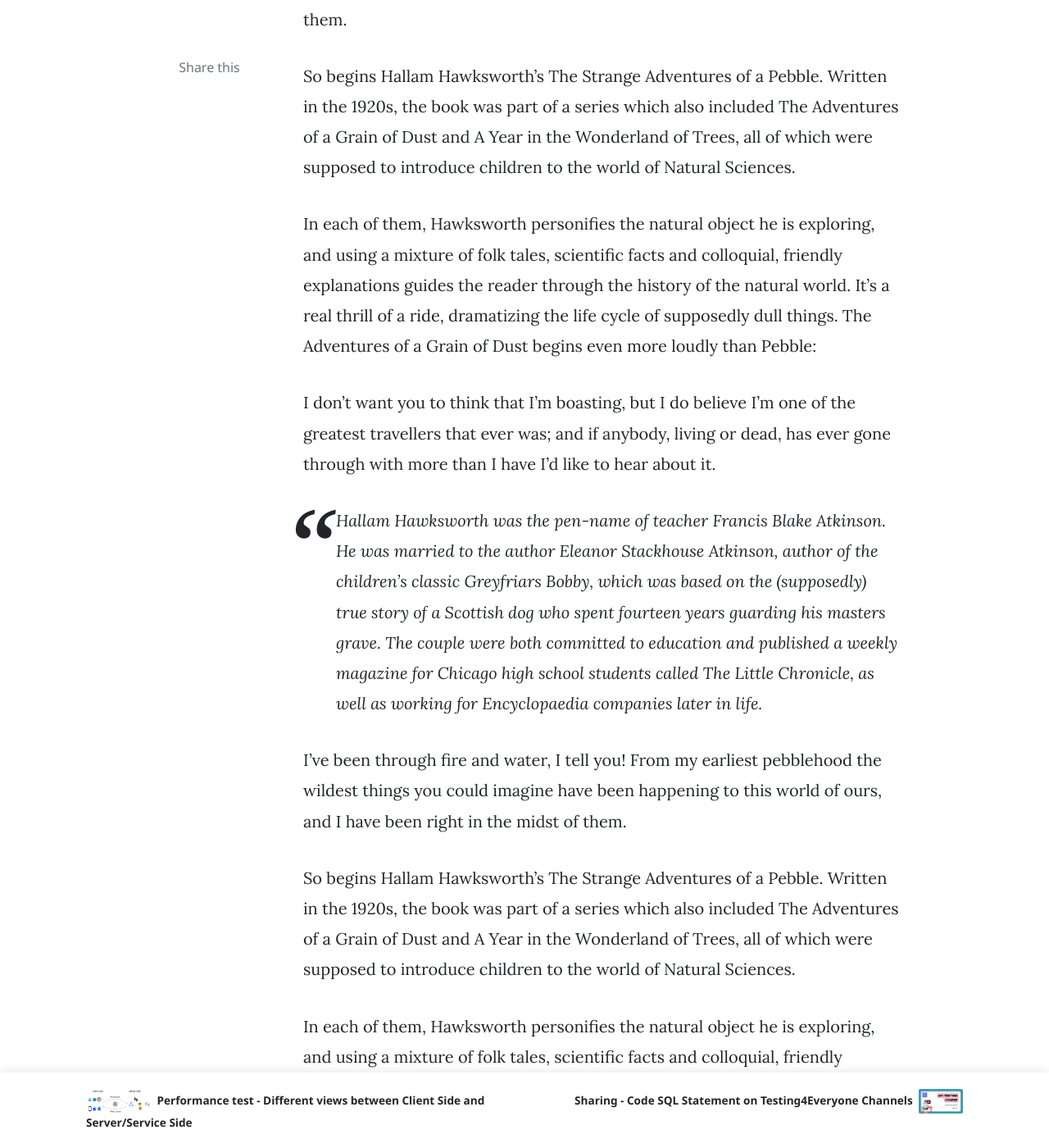
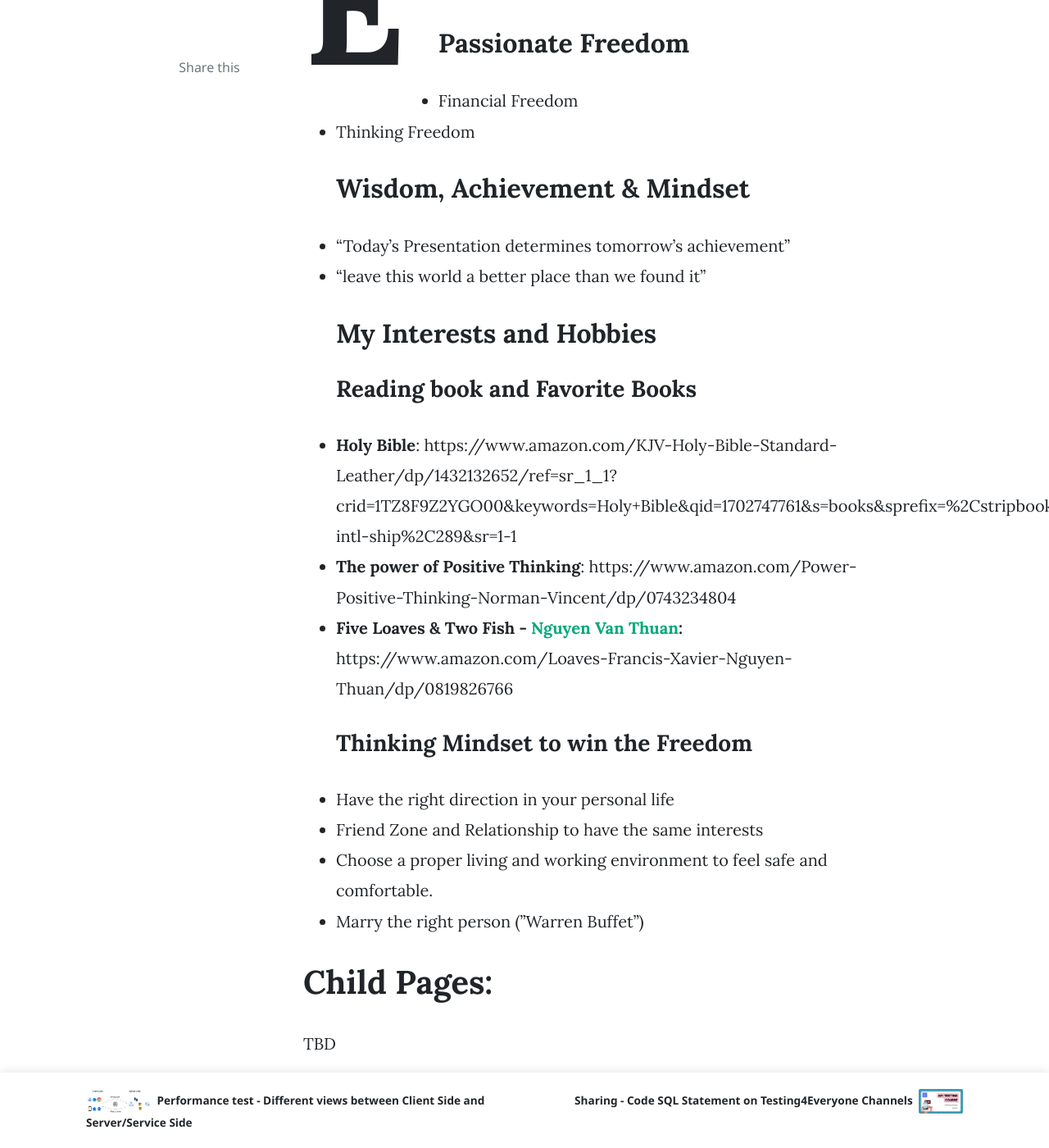
Before and after one commit to josdoaitran/josdoaitran.github.io, a Jekyll site: the page built from _posts/2019-01-22-never-stopped-worrying-never-loved-bomb.md, in a window 1280 px wide and 1400 px high, scrolled down 607 px. Shown: the whole window at 82% size. Built offline with Jekyll 4.4.1, drawn with Linux system fonts in a browser that asks for light colours; nearby versions of some CDN libraries; comment, search, counter and statistics services are not loaded; some of the changed text lies outside the part shown.

Commit message:
update contents page and blogs

```diff
--- a/_posts/2019-01-22-never-stopped-worrying-never-loved-bomb.md
+++ b/_posts/2019-01-22-never-stopped-worrying-never-loved-bomb.md
@@ -1,37 +1,30 @@
 ---
 layout: post
-title:  "Never stopped worrying or loving the bomb"
+title:  "My Personal Life and Thinking"
 author: donald
-categories: [ Jekyll ]
-image: assets/images/14.jpg
-tags: featured
+categories: [ Doai-Tran ]
+image: assets/images/general-sharing/refresh-my-mind-my-life.jpg
+tags: sharing
 ---
-I’ve been through fire and water, I tell you! From my earliest pebblehood the wildest things you could imagine have been happening to this world of ours, and I have been right in the midst of them.
 
-So begins Hallam Hawksworth’s The Strange Adventures of a Pebble. Written in the 1920s, the book was part of a series which also included The Adventures of a Grain of Dust and A Year in the Wonderland of Trees, all of which were supposed to introduce children to the world of Natural Sciences.
+# Everything about me, you can follow here:
 
-In each of them, Hawksworth personifies the natural object he is exploring, and using a mixture of folk tales, scientific facts and colloquial, friendly explanations guides the reader through the history of the natural world. It’s a real thrill of a ride, dramatizing the life cycle of supposedly dull things. The Adventures of a Grain of Dust begins even more loudly than Pebble:
+## Passionate Freedom
+- Financial Freedom
+- Thinking Freedom
+## Wisdom, Achievement & Mindset
+- “Today’s Presentation determines tomorrow's achievement”
+- “leave this world a better place than we found it”
+## My Interests and Hobbies
+### Reading book and Favorite Books
+- **Holy Bible**: https://www.amazon.com/KJV-Holy-Bible-Standard-Leather/dp/1432132652/ref=sr_1_1?crid=1TZ8F9Z2YGO00&keywords=Holy+Bible&qid=1702747761&s=books&sprefix=%2Cstripbooks-intl-ship%2C289&sr=1-1
+- **The power of Positive Thinking**: https://www.amazon.com/Power-Positive-Thinking-Norman-Vincent/dp/0743234804
+- **Five Loaves & Two Fish - [Nguyen Van Thuan](https://www.amazon.com/s/ref=dp_byline_sr_book_1?ie=UTF8&field-author=Francis+Xavier+Nguyen+Van+Thuan&text=Francis+Xavier+Nguyen+Van+Thuan&sort=relevancerank&search-alias=books):** https://www.amazon.com/Loaves-Francis-Xavier-Nguyen-Thuan/dp/0819826766
+### Thinking Mindset to win the Freedom
+- Have the right direction in your personal life
+- Friend Zone and Relationship to have the same interests
+- Choose a proper living and working environment to feel safe and comfortable.
+- Marry the right person (”Warren Buffet”)
 
-I don’t want you to think that I’m boasting, but I do believe I’m one of the greatest travellers that ever was; and if anybody, living or dead, has ever gone through with more than I have I’d like to hear about it.
-
-> Hallam Hawksworth was the pen-name of teacher Francis Blake Atkinson. He was married to the author Eleanor Stackhouse Atkinson, author of the children’s classic Greyfriars Bobby, which was based on the (supposedly) true story of a Scottish dog who spent fourteen years guarding his masters grave. The couple were both committed to education and published a weekly magazine for Chicago high school students called The Little Chronicle, as well as working for Encyclopaedia companies later in life.
-
-I’ve been through fire and water, I tell you! From my earliest pebblehood the wildest things you could imagine have been happening to this world of ours, and I have been right in the midst of them.
-
-So begins Hallam Hawksworth’s The Strange Adventures of a Pebble. Written in the 1920s, the book was part of a series which also included The Adventures of a Grain of Dust and A Year in the Wonderland of Trees, all of which were supposed to introduce children to the world of Natural Sciences.
-
-In each of them, Hawksworth personifies the natural object he is exploring, and using a mixture of folk tales, scientific facts and colloquial, friendly explanations guides the reader through the history of the natural world. It’s a real thrill of a ride, dramatizing the life cycle of supposedly dull things. The Adventures of a Grain of Dust begins even more loudly than Pebble:
-
-#### I don’t want you to think that I’m boasting
-
-Hallam Hawksworth was the pen-name of teacher Francis Blake Atkinson. He was married to the author Eleanor Stackhouse Atkinson, author of the children’s classic Greyfriars Bobby, which was based on the (supposedly) true story of a Scottish dog who spent fourteen years guarding his masters grave. The couple were both committed to education and published a weekly magazine for Chicago high school students called The Little Chronicle, as well as working for Encyclopaedia companies later in life.
-
-I’ve been through fire and water, I tell you! From my earliest pebblehood the wildest things you could imagine have been happening to this world of ours, and I have been right in the midst of them.
-
-> So begins Hallam Hawksworth’s The Strange Adventures of a Pebble. Written in the 1920s, the book was part of a series which also included The Adventures of a Grain of Dust and A Year in the Wonderland of Trees, all of which were supposed to introduce children to the world of Natural Sciences.
-
-In each of them, Hawksworth personifies the natural object he is exploring, and using a mixture of folk tales, scientific facts and colloquial, friendly explanations guides the reader through the history of the natural world. It’s a real thrill of a ride, dramatizing the life cycle of supposedly dull things. The Adventures of a Grain of Dust begins even more loudly than Pebble:
-
-I don’t want you to think that I’m boasting, but I do believe I’m one of the greatest travellers that ever was; and if anybody, living or dead, has ever gone through with more than I have I’d like to hear about it.
-
-Hallam Hawksworth was the pen-name of teacher Francis Blake Atkinson. He was married to the author Eleanor Stackhouse Atkinson, author of the children’s classic Greyfriars Bobby, which was based on the (supposedly) true story of a Scottish dog who spent fourteen years guarding his masters grave. The couple were both committed to education and published a weekly magazine for Chicago high school students called The Little Chronicle, as well as working for Encyclopaedia companies later in life.
+# Child Pages:
+TBD
```
Also changed, not shown: _posts/2019-01-18-what-is-performance-test.md (+1 -1 lines), assets/images/general-sharing/refresh-my-mind-my-life.jpg (renamed from assets/images/14.jpg).
